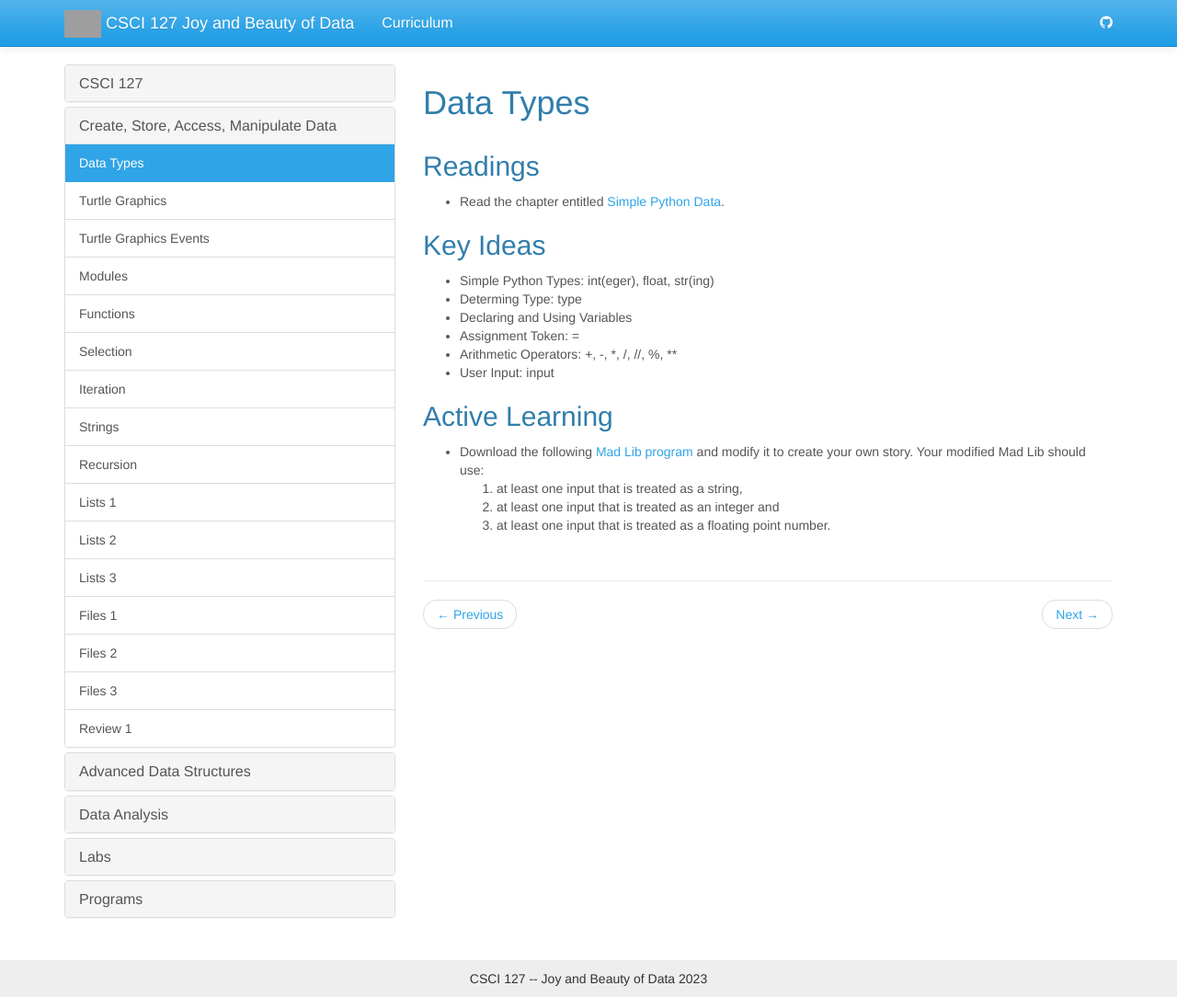
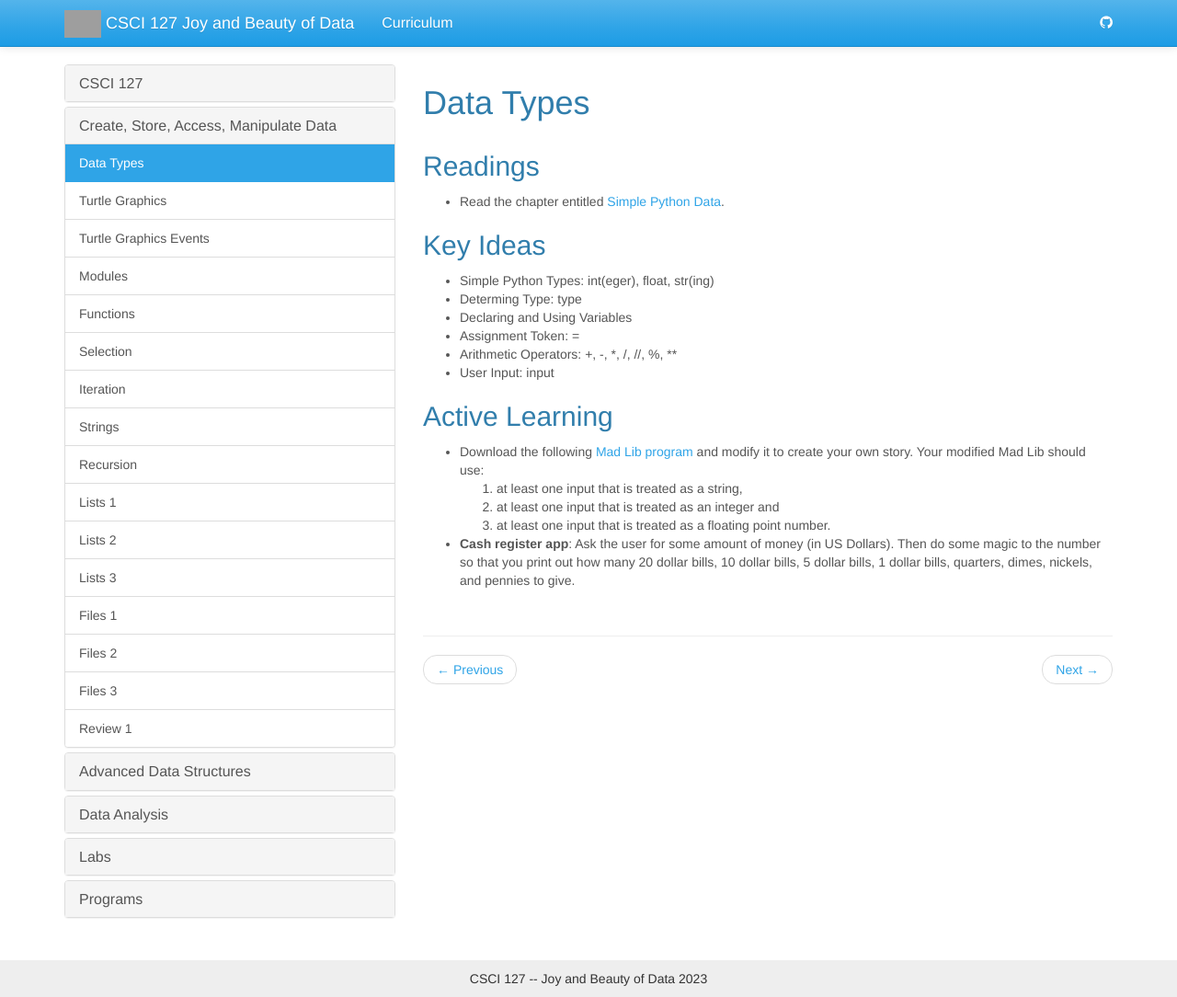
Before and after one commit to jake-chipps/csci127, a Jekyll site: the page built from _docs/lessons/1-1.md, in a window 1280 px wide and 1084 px high. Shown: the whole window at 92% size. Built offline with Jekyll 4.4.1, drawn with Linux system fonts in a browser that asks for light colours; grey boxes are pictures that could not be loaded.

Commit message:
Add assignment

```diff
--- a/_docs/lessons/1-1.md
+++ b/_docs/lessons/1-1.md
@@ -19,3 +19,4 @@ permalink: /docs/1-1/
     1. at least one input that is treated as a string,
     2. at least one input that is treated as an integer and
     3. at least one input that is treated as a floating point number.
+- **Cash register app**: Ask the user for some amount of money (in US Dollars). Then do some magic to the number so that you print out how many 20 dollar bills, 10 dollar bills, 5 dollar bills, 1 dollar bills, quarters, dimes, nickels, and pennies to give.
```
